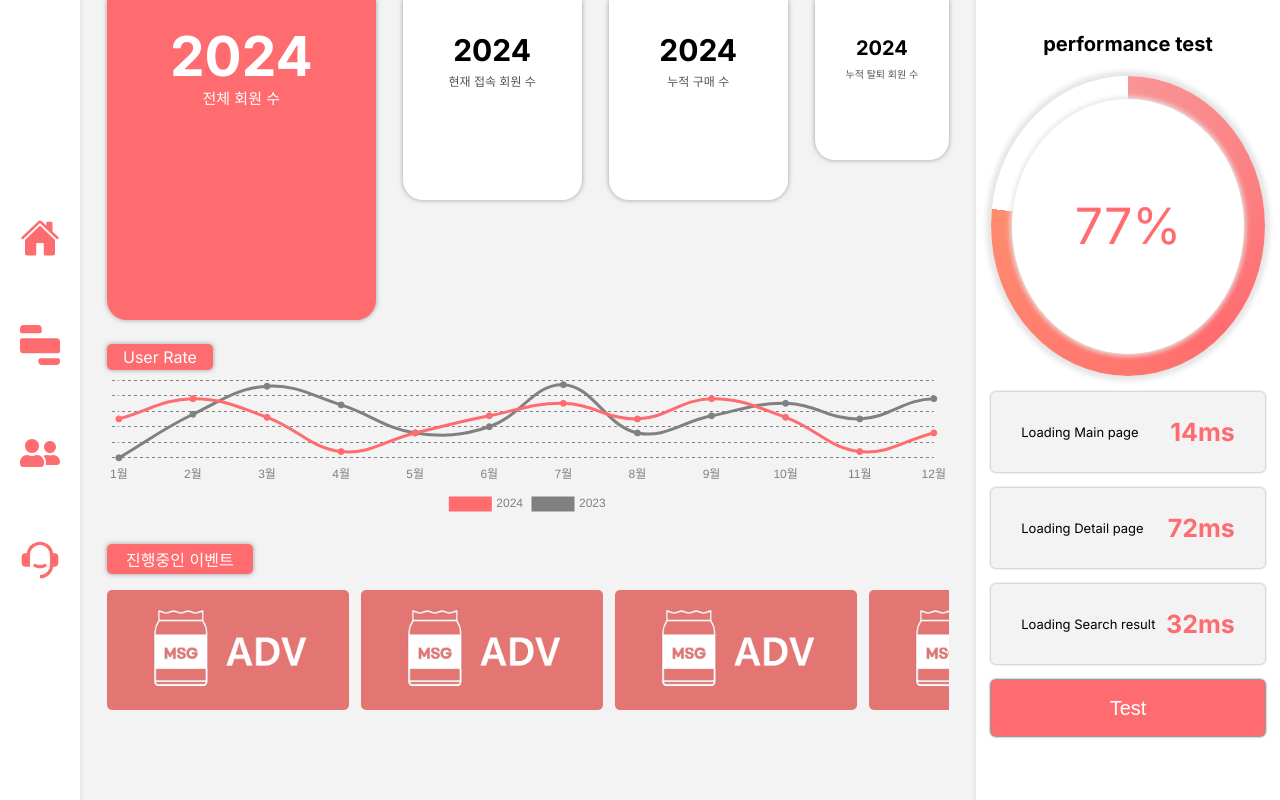
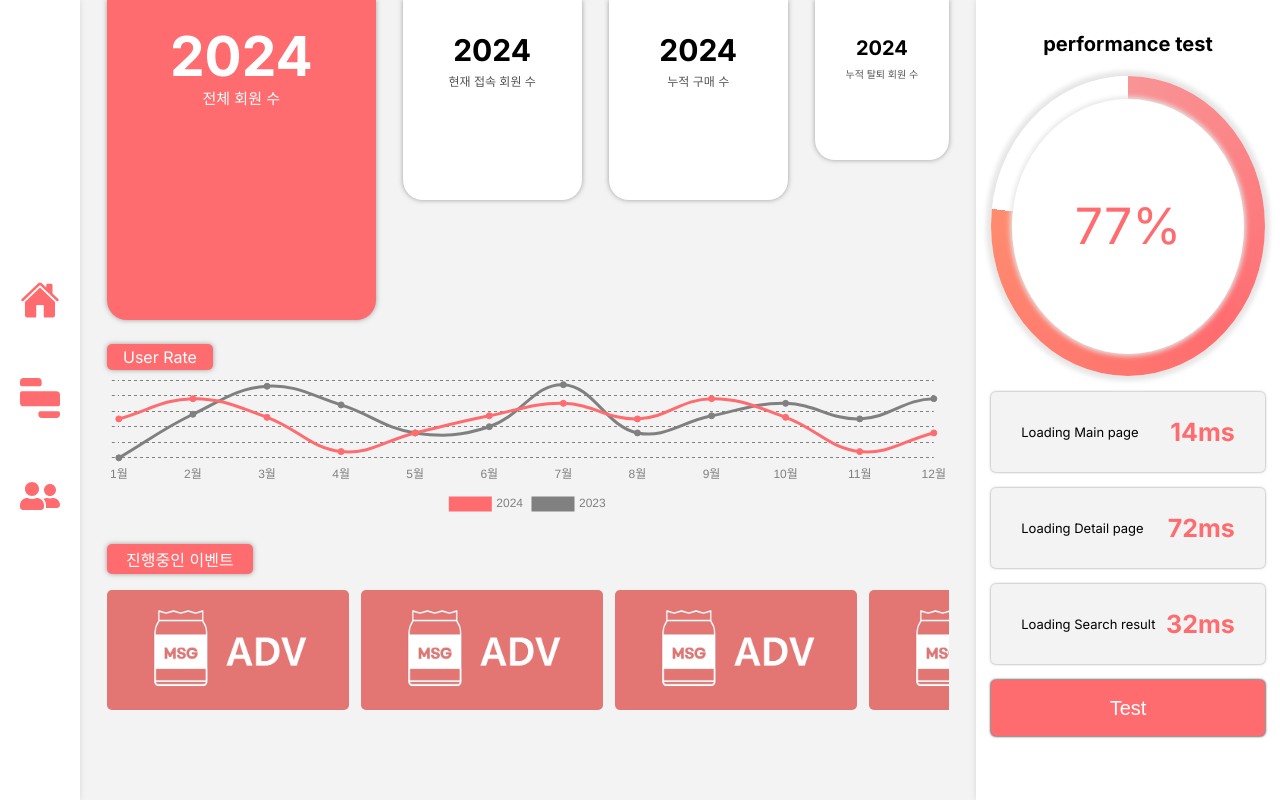
Before and after one commit to 1-MSG/admin_frontend, a Next.js app: page / in a window 1280 px wide. Built offline with nearby package versions, Linux system fonts and the light colour scheme.

Commit message:
feat: 유저 admin 목록 리스트 구현 (#20)

```diff
--- a/src/components/layout/Nav.tsx
+++ b/src/components/layout/Nav.tsx
@@ -23,14 +23,9 @@ function Nav() {
         </li>
 
         <li>
-          <FaUserFriends className={styles.icon} size={40} color="#FF6C6F" />
-        </li>
-        <li>
-          <RiCustomerService2Fill
-            className={styles.icon}
-            size={40}
-            color="#FF6C6F"
-          />
+          <Link href={"/user"}>
+            <FaUserFriends className={styles.icon} size={40} color="#FF6C6F" />
+          </Link>
         </li>
       </ul>
     </div>
--- a/src/styles/layout.module.css
+++ b/src/styles/layout.module.css
@@ -41,3 +41,23 @@
   height: 100vh;
   box-shadow: 0px 0px 5px rgba(153, 153, 153, 0.3);
 }
+
+/*회원 관리 페이지*/
+.userPage {
+  /* background-color: brown; */
+  width: 100%;
+  height: 100vh;
+  display: flex;
+}
+.userPageLeft {
+  /* background-color: aqua; */
+  width: 70%;
+  height: 100vh;
+  margin-left: 10vh;
+}
+.userPageRight {
+  background-color: rgb(255, 255, 255);
+  width: 30%;
+  height: 100vh;
+  box-shadow: 0px 0px 5px rgba(153, 153, 153, 0.3);
+}
--- a/src/styles/nav.module.css
+++ b/src/styles/nav.module.css
@@ -12,7 +12,7 @@
   flex-direction: column;
   justify-content: space-between;
   /* background-color: red; */
-  height: 50%;
+  height: 35%;
   width: 100%;
   padding: 0;
 }
@@ -20,7 +20,7 @@
 .navInnerContainer li {
   /* background-color: aqua; */
   width: 100%;
-  height: 20%;
+  height: 30%;
   list-style: none;
   display: flex;
   justify-content: center;
```
